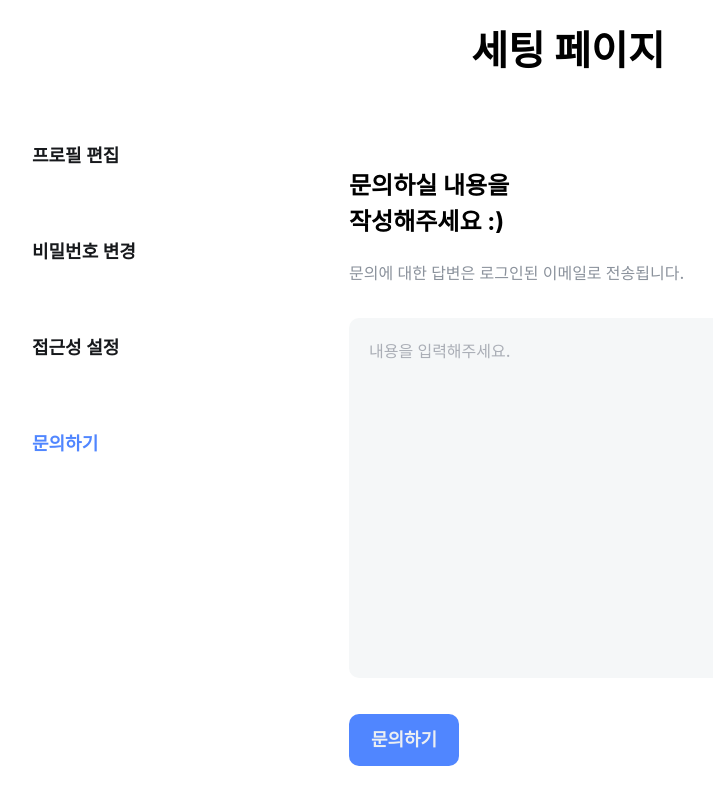
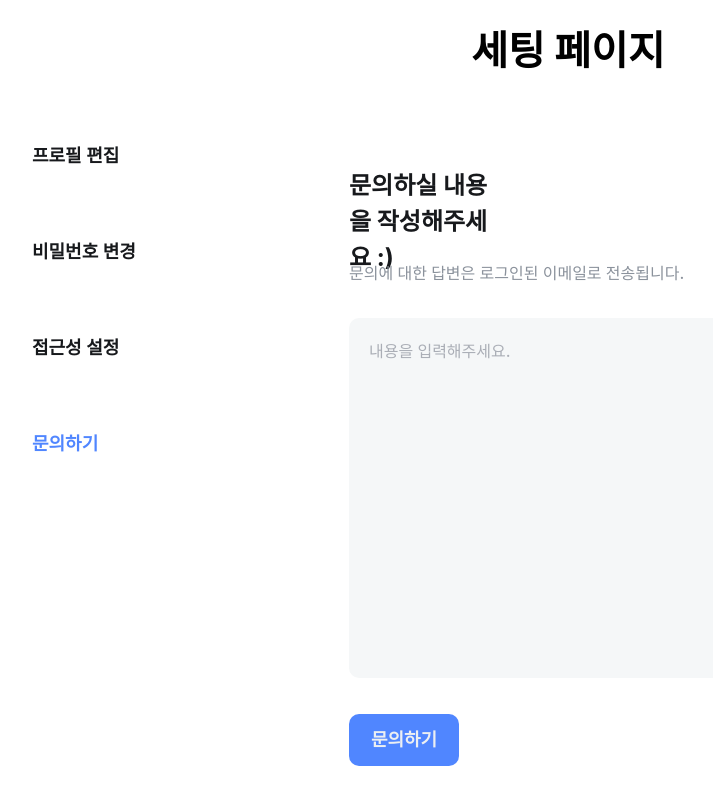
Before and after one commit to YAPP-Github/20th-ALL-Rounder-Team-1-Web, a React app: page /setting in a window 1280 px wide. Both pictures are taken after a click on the element "문의하기". Shown: the top 800 px of the page, without its empty margins (72-785 px from the left). Built offline with nearby package versions, Linux system fonts and the light colour scheme; a web font is replaced by a local one.

Commit message:
:art: Question 제목 수정

```diff
--- a/src/pages/setting/components/Question.tsx
+++ b/src/pages/setting/components/Question.tsx
@@ -5,10 +5,7 @@ import { Button } from '@/common';
 export const Question = () => {
   return (
     <Wrapper>
-      <Title>
-        <h1>문의하실 내용을</h1>
-        <h1>작성해주세요 :)</h1>
-      </Title>
+      <Title>문의하실 내용을 작성해주세요 :)</Title>
       <Description>문의에 대한 답변은 로그인된 이메일로 전송됩니다.</Description>
       <TextArea placeholder="내용을 입력해주세요."></TextArea>
       <Button className="question_button" onClick={() => console.log('문의하기')}>
@@ -22,12 +19,13 @@ const Wrapper = styled.div`
   padding: 20px 0px;
 `;
 
-const Title = styled.div`
-  h1 {
-    font-size: 24px;
-    font-weight: 700;
-    line-height: 36px;
-  }
+const Title = styled.h1`
+  width: 157px;
+  height: 72px;
+  font-size: 24px;
+  font-weight: 700;
+  line-height: 36px;
+  color: ${({ theme: { colors } }) => colors.Gray900};
 `;
 
 const Description = styled.p`
```
